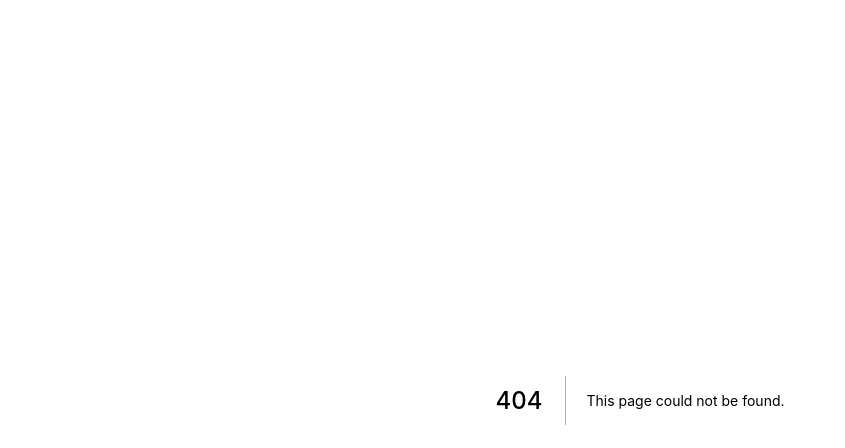
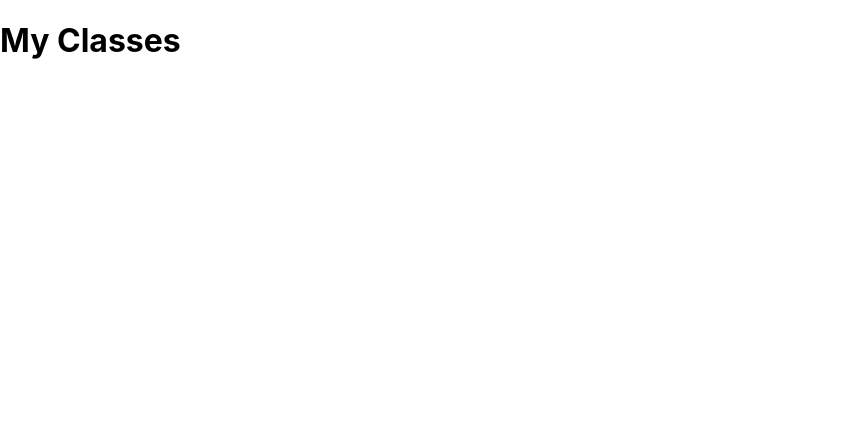
Before and after one commit to kamiltkacz/nextjs-edu, a Next.js app: page /d-board/dashboard in a window 1280 px wide. Before the commit this address had no page. Shown: the top 448 px of the page, without its empty margins (0-845 px from the left). Built offline with nearby package versions, Linux system fonts and the light colour scheme.

Commit message:
dashboard page

```diff
--- /dev/null
+++ b/pages/d-board/dashboard.js
@@ -0,0 +1,3 @@
+export default function MyClasses() {
+    return <h1>My Classes</h1>
+  }
```
